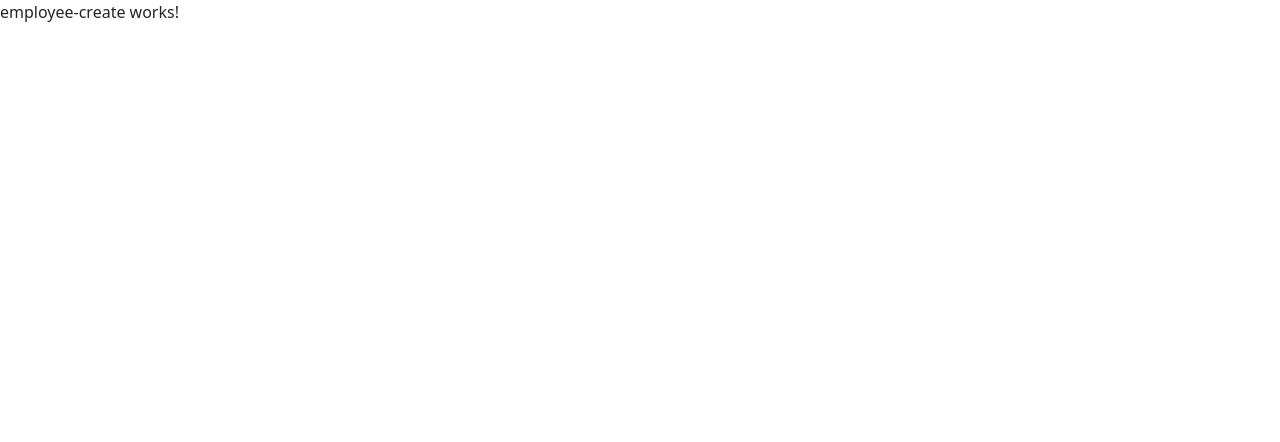
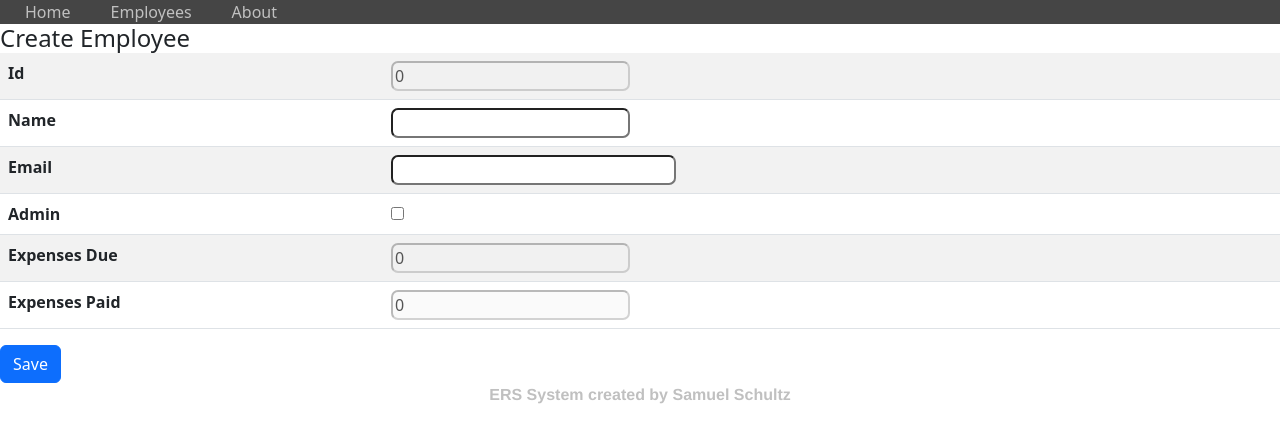
Before and after one commit to SamSchultz98/ErsNg, an Angular app: page /empl/create in a window 1280 px wide. Shown: the top 442 px of the page. Built offline with nearby package versions, Linux system fonts and the light colour scheme.

Commit message:
EverythingButDeleteDone

```diff
--- a/src/app/app.module.ts
+++ b/src/app/app.module.ts
@@ -14,6 +14,7 @@ import { EmployeeChangeComponent } from './employee/employee-change/employee-cha
 import { EmployeeDeleteComponent } from './employee/employee-delete/employee-delete.component';
 import { EmployeeCreateComponent } from './employee/employee-create/employee-create.component';
 import { HeadComponent } from './common/head/head.component';
+import { FooterComponent } from './common/footer/footer.component';
 
 @NgModule({
   declarations: [
@@ -27,7 +28,8 @@ import { HeadComponent } from './common/head/head.component';
     EmployeeChangeComponent,
     EmployeeDeleteComponent,
     EmployeeCreateComponent,
-    HeadComponent
+    HeadComponent,
+    FooterComponent
   ],
   imports: [
     BrowserModule, FormsModule, HttpClientModule,
--- /dev/null
+++ b/src/app/common/footer/footer.component.css
@@ -0,0 +1,7 @@
+p{
+    text-decoration: double;
+    font-family: 'Franklin Gothic Medium', 'Arial Narrow', Arial, sans-serif;
+    color: silver;
+    text-align: center;
+    font-weight: bold;
+}
--- /dev/null
+++ b/src/app/common/footer/footer.component.html
@@ -0,0 +1 @@
+<p>ERS System created by Samuel Schultz</p>
--- /dev/null
+++ b/src/app/common/footer/footer.component.ts
@@ -0,0 +1,15 @@
+import { Component, OnInit } from '@angular/core';
+
+@Component({
+  selector: 'app-footer',
+  templateUrl: './footer.component.html',
+  styleUrls: ['./footer.component.css']
+})
+export class FooterComponent implements OnInit {
+
+  constructor() { }
+
+  ngOnInit(): void {
+  }
+
+}
--- a/src/app/employee/employee-change/employee-change.component.html
+++ b/src/app/employee/employee-change/employee-change.component.html
@@ -1 +1,38 @@
-<p>employee-change works!</p>
+<div id ="componenet">
+    <app-head [pageTitle]="pageTitle"></app-head>          <!-- The pagetitle is set in the OnInit in the ts file-->
+
+    <main id=""main>
+        <table class="table table-striped" *ngIf="emp">
+            <tbody>
+                <tr>
+                    <th>Id</th>
+                    <td><input [(ngModel)]="emp.id" type="number" disabled></td>
+                </tr>
+                <tr>
+                    <th>Name</th>
+                    <td><input [(ngModel)]="emp.name" type="text" [disabled]="IsDetailPage"></td>
+                </tr>
+                    <tr>
+
+                        <th>Email</th>
+                        <td><input [(ngModel)]="emp.email" type="email" [disabled]="IsDetailPage" size="25"></td>
+                    </tr>
+                    <tr>
+                        <th>Admin</th>
+                        <td><input [(ngModel)]="emp.admin" type="checkbox" [disabled]="IsDetailPage"></td>
+                    </tr>
+                    <tr>
+                        <th>Expenses Due</th>
+                        <td><input [(ngModel)]="emp.expensesDue" type="number" disabled></td>
+                    </tr>
+                    <tr>
+                        <th>Expenses Paid</th>
+                        <td><input [(ngModel)]="emp.expensesPaid" type="number" disabled></td>
+                    </tr>
+
+            </tbody>
+        </table>
+        <button (click)="save()">Save</button>
+        <app-footer></app-footer>
+        </main>
+</div>
--- a/src/app/employee/employee-change/employee-change.component.ts
+++ b/src/app/employee/employee-change/employee-change.component.ts
@@ -1,4 +1,7 @@
 import { Component, OnInit } from '@angular/core';
+import { ActivatedRoute, Router } from '@angular/router';
+import { Employee } from '../employee.class';
+import { EmployeeService } from '../employee.service';
 
 @Component({
   selector: 'app-employee-change',
@@ -7,9 +10,39 @@ import { Component, OnInit } from '@angular/core';
 })
 export class EmployeeChangeComponent implements OnInit {
 
-  constructor() { }
+  IsDetailPage:boolean=false;
+  pageTitle:string="Edit Employee"
+  emp!:Employee;
+  constructor(
+    private emplsvc: EmployeeService,
+    private route: ActivatedRoute,
+    private router: Router
+  ) { }
 
+
+  save():void{
+    this.emplsvc.change(this.emp).subscribe({
+      next:(res)=>{
+        console.debug("Employee Changed")
+        this.router.navigateByUrl("/empl/list")
+      },
+      error:(err)=>{
+        console.error(err);
+      }
+
+    })
+  }
   ngOnInit(): void {
+    let id = +this.route.snapshot.params["id"];
+    this.emplsvc.get(id).subscribe({
+      next: (res) => {
+        console.debug("Employee:",res)
+        this.emp = res
+      },
+      error: (err) => {
+        console.error(err);
+      }
+    })
   }
 
 }
--- a/src/app/employee/employee-create/employee-create.component.html
+++ b/src/app/employee/employee-create/employee-create.component.html
@@ -1 +1,40 @@
-<p>employee-create works!</p>
+<div id ="componenet">
+    <app-head [pageTitle]="pageTitle"></app-head>          <!-- The pagetitle is set in the OnInit in the ts file-->
+
+    <main id=""main>
+        <table class="table table-striped">
+            <tbody>
+                <tr>
+                    <th>Id</th>
+                    <td><input [(ngModel)]="empl.id" type="number" disabled></td>
+                </tr>
+                <tr>
+                    <th>Name</th>
+                    <td><input [(ngModel)]="empl.name" type="text" [disabled]="IsDetailPage"></td>
+                </tr>
+                    <tr>
+
+                        <th>Email</th>
+                        <td><input [(ngModel)]="empl.email" type="email" [disabled]="IsDetailPage" size="25"></td>
+                    </tr>
+                    <tr>
+                        <th>Admin</th>
+                        <td><input [(ngModel)]="empl.admin" type="checkbox" [disabled]="IsDetailPage"></td>
+                    </tr>
+                    <tr>
+                        <th>Expenses Due</th>
+                        <td><input [(ngModel)]="empl.expensesDue" type="number" disabled></td>
+                    </tr>
+                    <tr>
+                        <th>Expenses Paid</th>
+                        <td><input [(ngModel)]="empl.expensesPaid" type="number" disabled></td>
+                    </tr>
+
+            </tbody>
+        </table>
+        <div>
+            <button (click)="save()" class="btn btn-primary">Save</button>
+        </div>
+        <app-footer></app-footer>
+        </main>
+</div>
--- a/src/app/employee/employee-create/employee-create.component.ts
+++ b/src/app/employee/employee-create/employee-create.component.ts
@@ -1,4 +1,7 @@
 import { Component, OnInit } from '@angular/core';
+import { Router } from '@angular/router';
+import { Employee } from '../employee.class';
+import { EmployeeService } from '../employee.service';
 
 @Component({
   selector: 'app-employee-create',
@@ -7,8 +10,26 @@ import { Component, OnInit } from '@angular/core';
 })
 export class EmployeeCreateComponent implements OnInit {
 
-  constructor() { }
+  pageTitle:string="Create Employee"
+  empl: Employee = new Employee();
+  IsDetailPage:boolean = false;
 
+  constructor(
+    private emplsvc: EmployeeService,
+    private router: Router
+  ) { }
+
+  save(): void{
+    this.emplsvc.create(this.empl).subscribe({
+      next:(res) => {
+        console.debug("Employee Created")
+        this.router.navigateByUrl("/empl/list")
+      },
+      error:(err) => {
+        console.error(err)
+      }
+    })
+  }
   ngOnInit(): void {
   }
 
--- a/src/app/employee/employee-detail/employee-detail.component.html
+++ b/src/app/employee/employee-detail/employee-detail.component.html
@@ -15,7 +15,7 @@
                     <tr>
 
                         <th>Email</th>
-                        <td><input [(ngModel)]="emp.email" type="email" [disabled]="IsDetailPage"></td>
+                        <td><input [(ngModel)]="emp.email" type="email" [disabled]="IsDetailPage" size="25"></td>
                     </tr>
                     <tr>
                         <th>Admin</th>
@@ -32,5 +32,6 @@
 
             </tbody>
         </table>
+        <app-footer></app-footer>
         </main>
 </div>
--- a/src/app/employee/employee-list/employee-list.component.html
+++ b/src/app/employee/employee-list/employee-list.component.html
@@ -2,6 +2,7 @@
     <app-head [pageTitle]="pageTitle"></app-head>          <!-- The pagetitle is set in the OnInit in the ts file-->
 
     <main id=""main>
+        <button class="btn btn-secondary"><a routerLink="/empl/create">Create New</a></button>
         <table class="table table-striped">
             <thead>
                 <tr>
--- a/src/styles.css
+++ b/src/styles.css
@@ -1 +1,3 @@
-/* You can add global styles to this file, and also import other style files */
+input, select{
+    border-radius: 7px;
+}
```
